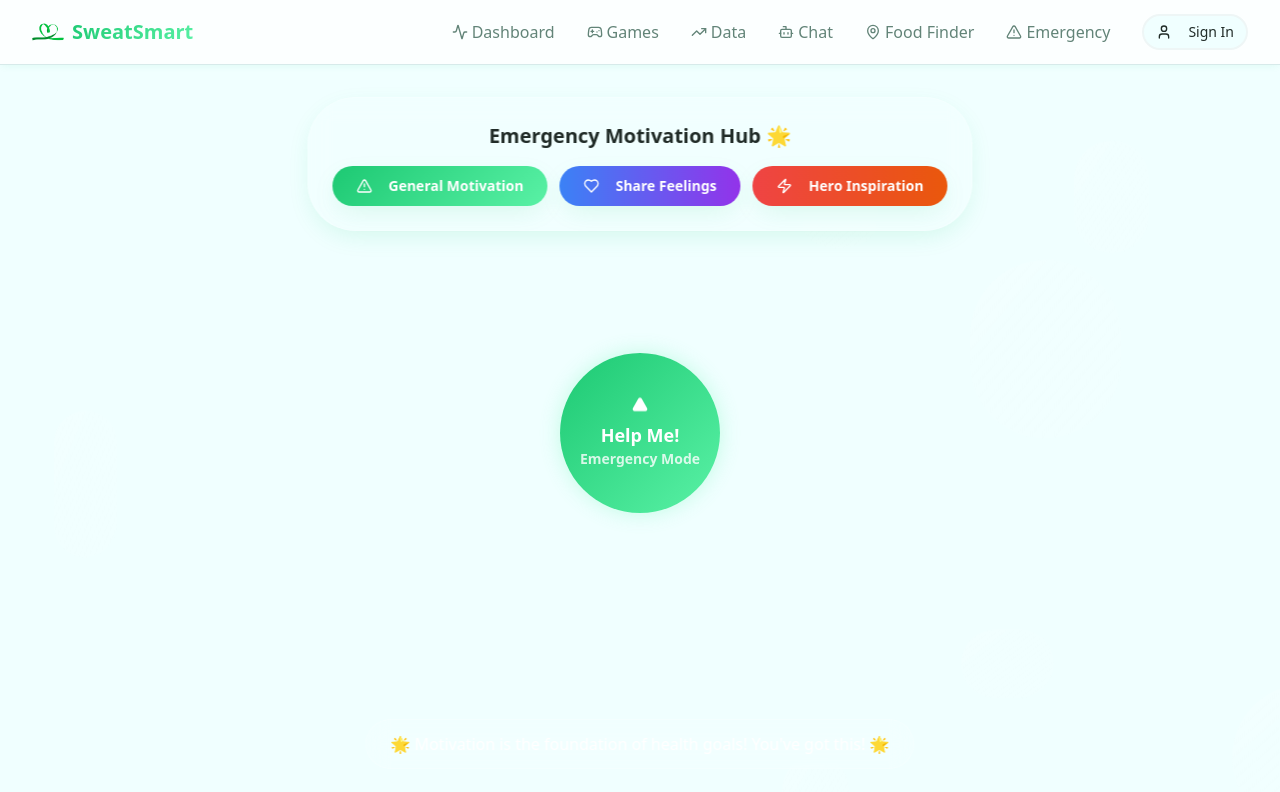
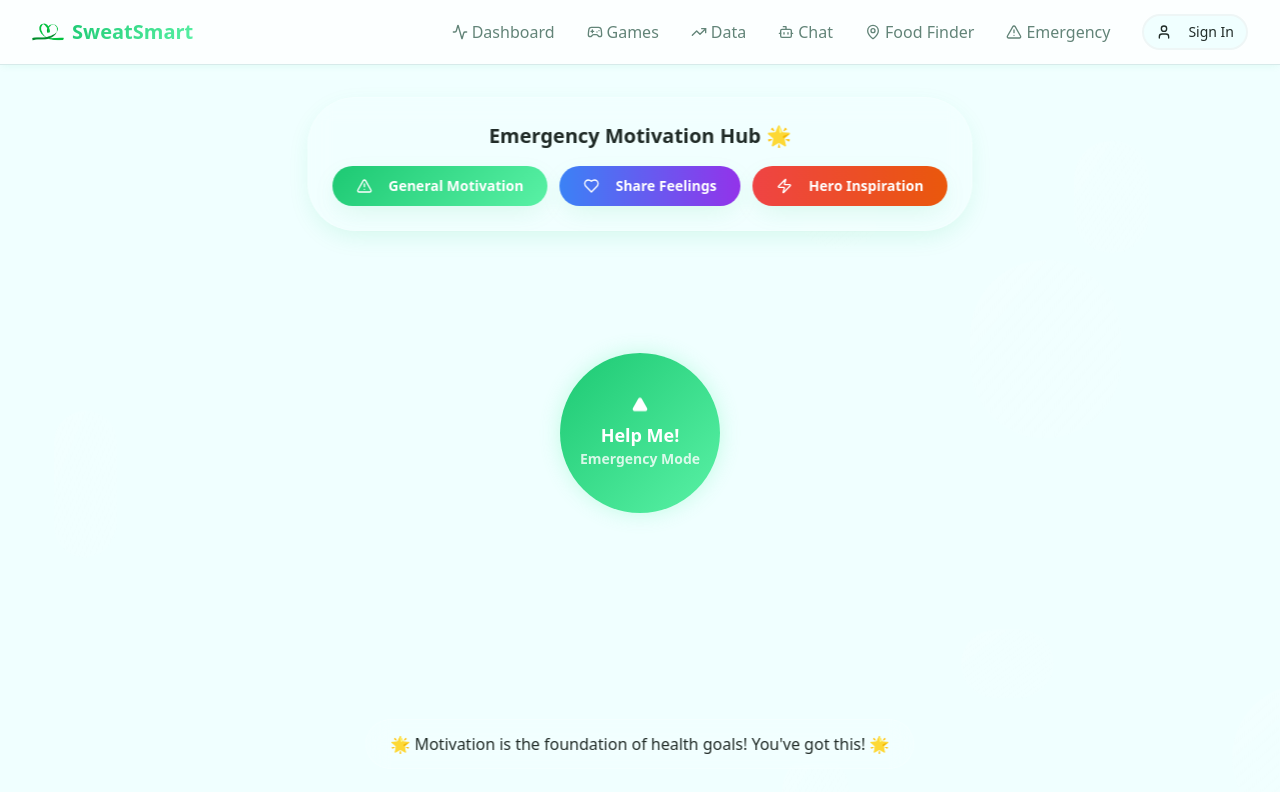
Before and after one commit to TanishqMittal139/sweat-smart-app-cac, a React (Vite) app: page /emergency in a window 1280 px wide. Shown: the top 792 px of the page. Built offline with nearby package versions, Linux system fonts and the light colour scheme.

Commit message:
Fix text visibility on Emergency page

```diff
--- a/src/pages/Emergency.tsx
+++ b/src/pages/Emergency.tsx
@@ -475,7 +475,7 @@ const Emergency = () => {
         {/* Bottom motivation text */}
         <div className="absolute bottom-8 left-1/2 transform -translate-x-1/2 z-20">
           <div className="bg-white/10 backdrop-blur-md rounded-xl px-6 py-3 border border-white/20">
-            <p className="text-white text-center font-medium">
+            <p className="text-foreground text-center font-medium">
               🌟 Motivation is the foundation of health goals! You've got this! 🌟
             </p>
           </div>
```
